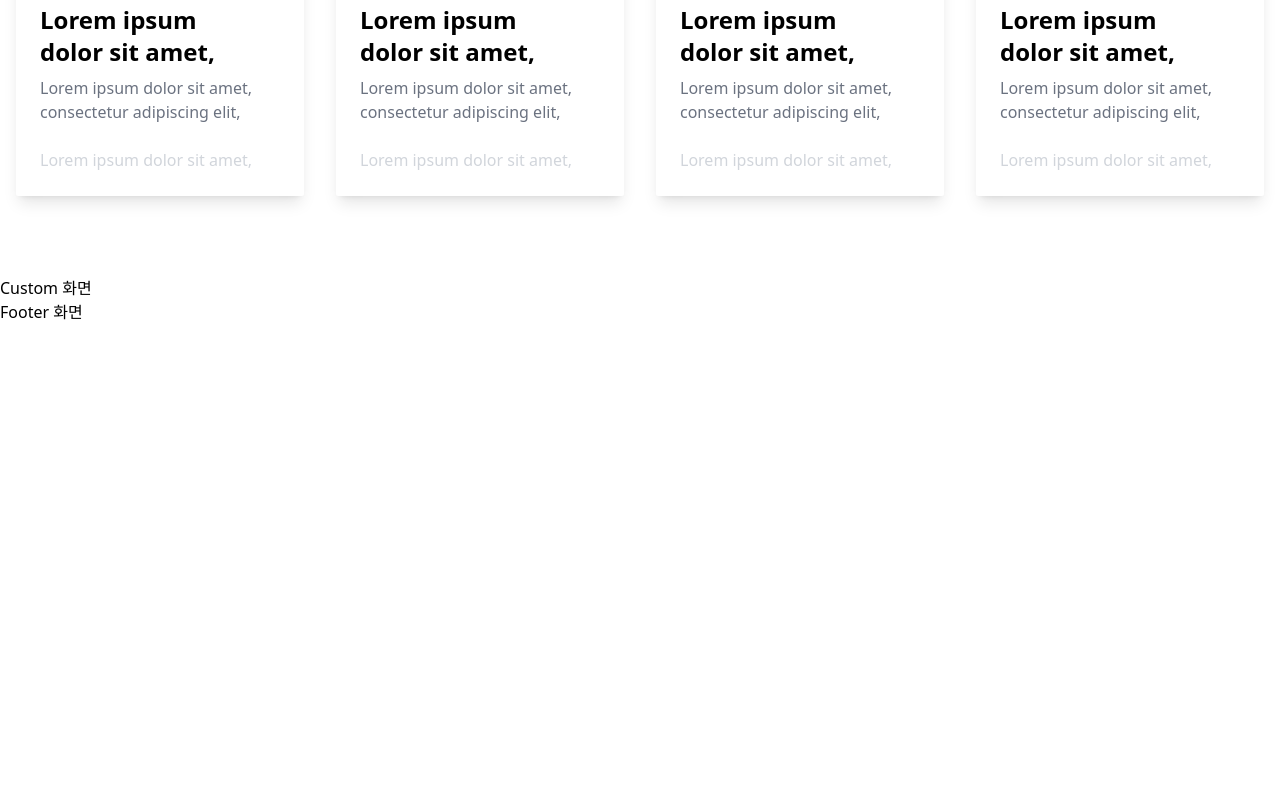
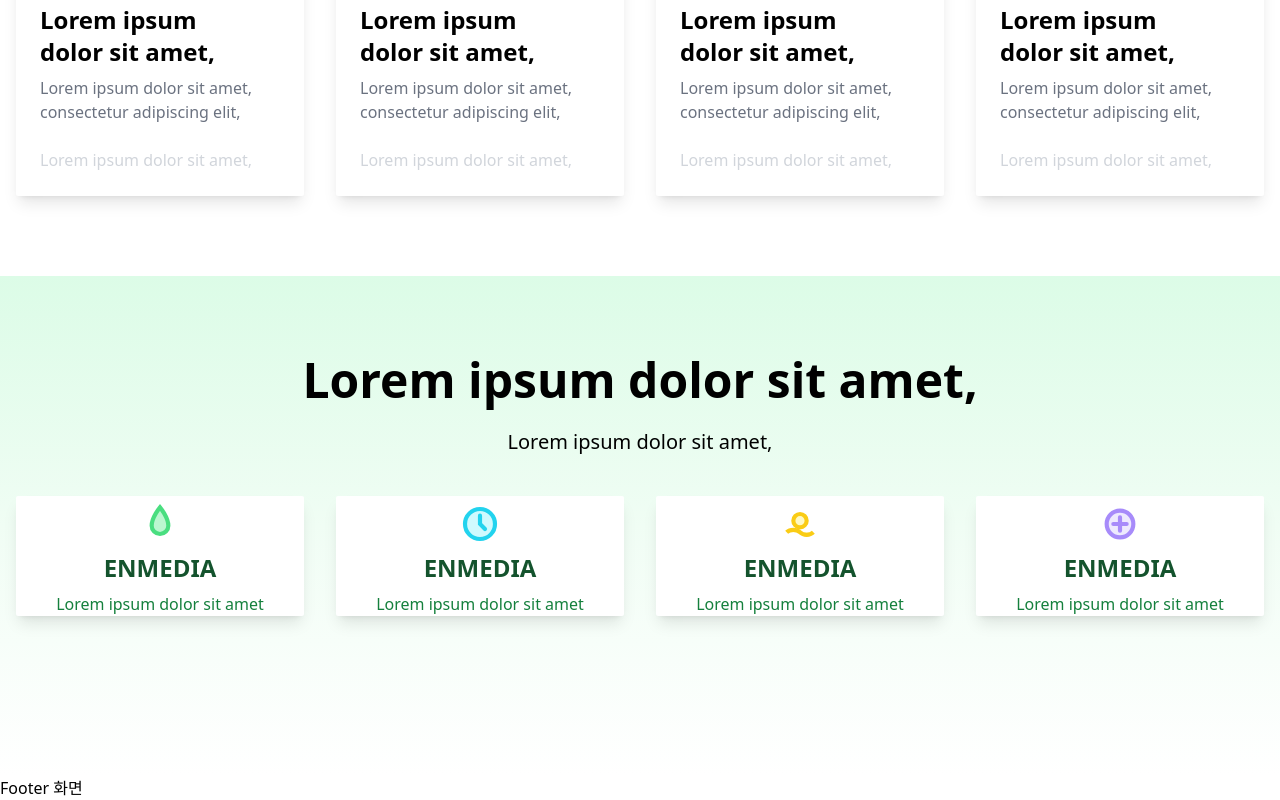
Before and after one commit to firstquarterlee/en-assignment, a React (Vite) app: page / in a window 1280 px wide. Shown: the part 764-1564 px from the top of the page. Before the commit the page ends 1088 px from the top, so only its background shows below. Built offline with nearby package versions, Linux system fonts and the light colour scheme.

Commit message:
feat: Custom 구현

```diff
--- a/src/components/Custom.jsx
+++ b/src/components/Custom.jsx
@@ -1,8 +1,53 @@
 import React from 'react';
+
+const keywords = [
+  {
+    icon: (
+      <svg width="40" height="40" fill="none" viewBox="0 0 24 24"><path d="M12 2C12 2 7 8 7 13a5 5 0 0010 0c0-5-5-11-5-11z" stroke="#4ade80" strokeWidth="2.5" fill="#bbf7d0"/></svg>
+    ),
+    title: 'ENMEDIA',
+    desc: 'Lorem ipsum dolor sit amet'
+  },
+  {
+    icon: (
+      <svg width="40" height="40" fill="none" viewBox="0 0 24 24"><circle cx="12" cy="12" r="9" stroke="#22d3ee" strokeWidth="2.5" fill="#cffafe"/><path d="M12 7v5l3 3" stroke="#22d3ee" strokeWidth="2.5" strokeLinecap="round"/></svg>
+    ),
+    title: 'ENMEDIA',
+    desc: 'Lorem ipsum dolor sit amet'
+  },
+  {
+    icon: (
+      <svg width="40" height="40" fill="none" viewBox="0 0 24 24"><path d="M4 17c2-2 6-2 8 0s6 2 8 0" stroke="#facc15" strokeWidth="2.5" fill="#fef9c3"/><circle cx="12" cy="10" r="4" stroke="#facc15" strokeWidth="2.5" fill="#fef9c3"/></svg>
+    ),
+    title: 'ENMEDIA',
+    desc: 'Lorem ipsum dolor sit amet'
+  },
+  {
+    icon: (
+      <svg width="40" height="40" fill="none" viewBox="0 0 24 24"><rect x="4" y="4" width="16" height="16" rx="8" stroke="#a78bfa" strokeWidth="2.5" fill="#ede9fe"/><path d="M8 12h8M12 8v8" stroke="#a78bfa" strokeWidth="2.5" strokeLinecap="round"/></svg>
+    ),
+    title: 'ENMEDIA',
+    desc: 'Lorem ipsum dolor sit amet'
+  },
+];
 
 const Custom = () => {
   return (
-    <h1>Custom 화면</h1>
+    <section className="w-full section-padding pb-0 bg-gradient-to-b from-green-100 via-green-50 to-white relative overflow-hidden">
+      <div className="section-container text-center">
+        <h2 className="section-title">Lorem ipsum dolor sit amet,</h2>
+        <p className="section-desc">Lorem ipsum dolor sit amet,</p>
+        <div className="card-grid mb-20">
+          {keywords.map((item, idx) => (
+            <div key={idx} className="card-item items-center">
+              <div className="mb-2 mt-2 flex justify-center">{item.icon}</div>
+              <h3 className="text-2xl font-bold mb-2 text-green-900">{item.title}</h3>
+              <p className="text-green-700 text-base">{item.desc}</p>
+            </div>
+          ))}
+        </div>
+      </div>
+    </section>
   );
 };
 
```
